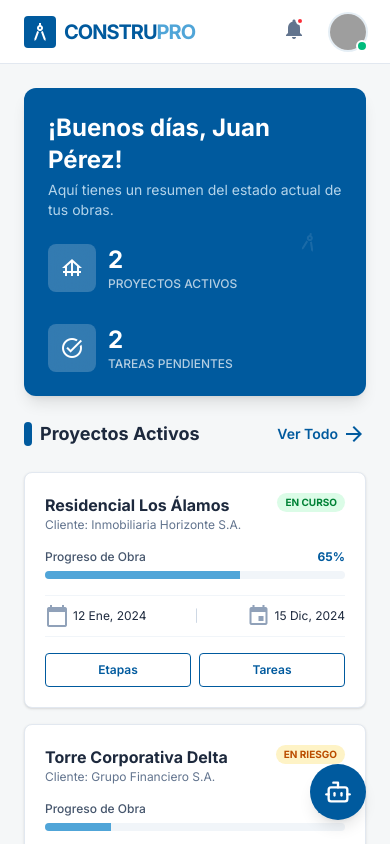
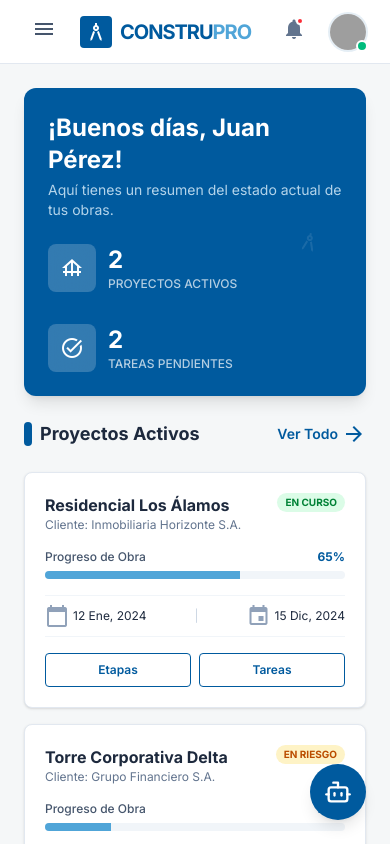
Before and after one commit to papagotto/construpro, a React (Vite) app: page /#/ in a window 390 px wide. Shown: the top 844 px of the page. Built offline with nearby package versions, Linux system fonts and the light colour scheme; grey boxes are pictures that could not be loaded.

Commit message:
feat: Implementa la estructura de diseño principal con Navbar, Sidebar y MainLayout, y añade configuración de puerto de vista previa en Vite.

```diff
--- a/src/components/layout/MainLayout.jsx
+++ b/src/components/layout/MainLayout.jsx
@@ -1,13 +1,19 @@
+import { useState } from 'react';
 import { Outlet } from 'react-router-dom';
 import Navbar from './Navbar';
 import Sidebar from './Sidebar';
 import ChatWidget from '../ChatWidget';
 
 const MainLayout = () => {
+    const [isSidebarOpen, setIsSidebarOpen] = useState(false);
+
+    const toggleSidebar = () => setIsSidebarOpen(!isSidebarOpen);
+    const closeSidebar = () => setIsSidebarOpen(false);
+
     return (
         <div className="min-h-screen">
-            <Navbar />
-            <Sidebar />
+            <Navbar onToggleSidebar={toggleSidebar} />
+            <Sidebar isOpen={isSidebarOpen} onClose={closeSidebar} />
             <main className="md:ml-64 pt-16 min-h-screen">
                 <div className="p-6 max-w-7xl mx-auto space-y-6">
                     <Outlet />
--- a/src/components/layout/Navbar.jsx
+++ b/src/components/layout/Navbar.jsx
@@ -1,10 +1,16 @@
 import { userData } from '../../data/mockData';
 
-const Navbar = () => {
+const Navbar = ({ onToggleSidebar }) => {
     return (
         <nav className="fixed top-0 z-50 w-full bg-surface-light dark:bg-surface-dark border-b border-slate-200 dark:border-slate-800 h-16 flex items-center px-6">
             {/* Left: Logo Area */}
-            <div className="flex-1 flex items-center">
+            <div className="flex-1 flex items-center gap-4">
+                <button
+                    onClick={onToggleSidebar}
+                    className="md:hidden p-2 text-slate-600 dark:text-slate-400 hover:bg-slate-100 dark:hover:bg-slate-800 rounded-lg transition-colors"
+                >
+                    <span className="material-icons">menu</span>
+                </button>
                 <div className="flex items-center gap-2">
                     <div className="w-8 h-8 bg-primary rounded flex items-center justify-center text-white">
                         <span className="material-icons text-xl">architecture</span>
--- a/src/components/layout/Sidebar.jsx
+++ b/src/components/layout/Sidebar.jsx
@@ -2,7 +2,7 @@ import { useState } from 'react';
 import { NavLink } from 'react-router-dom';
 import { navigation } from '../../data/mockData';
 
-const Sidebar = () => {
+const Sidebar = ({ isOpen, onClose }) => {
     const [openMenus, setOpenMenus] = useState(['Recursos']);
 
     const toggleMenu = (name) => {
@@ -13,7 +13,7 @@ const Sidebar = () => {
 
     const renderNavItem = (item) => {
         if (item.subItems) {
-            const isOpen = openMenus.includes(item.name);
+            const isSubMenuOpen = openMenus.includes(item.name);
             return (
                 <div key={item.name} className="relative">
                     <button
@@ -25,18 +25,19 @@ const Sidebar = () => {
                             <span>{item.name}</span>
                         </div>
                         <span
-                            className={`material-icons text-sm transform transition-transform duration-200 ${isOpen ? 'rotate-180' : ''
+                            className={`material-icons text-sm transform transition-transform duration-200 ${isSubMenuOpen ? 'rotate-180' : ''
                                 }`}
                         >
                             expand_more
                         </span>
                     </button>
-                    {isOpen && (
+                    {isSubMenuOpen && (
                         <div className="pl-8 pt-1 space-y-1">
                             {item.subItems.map((subItem) => (
                                 <NavLink
                                     key={subItem.name}
                                     to={subItem.href}
+                                    onClick={onClose}
                                     className={({ isActive }) =>
                                         `flex items-center gap-3 px-4 py-2 rounded-lg transition-colors ${isActive
                                             ? 'text-primary bg-primary/10 font-medium'
@@ -58,6 +59,7 @@ const Sidebar = () => {
             <NavLink
                 key={item.name}
                 to={item.href}
+                onClick={onClose}
                 className={({ isActive }) =>
                     `flex items-center gap-3 px-4 py-3 rounded-lg transition-colors ${isActive
                         ? 'text-primary bg-primary/10 font-medium'
@@ -74,7 +76,17 @@ const Sidebar = () => {
     const categories = [...new Set(navigation.map((i) => i.category))];
 
     return (
-        <aside className="fixed left-0 top-16 h-[calc(100vh-4rem)] w-64 bg-surface-light dark:bg-surface-dark border-r border-slate-200 dark:border-slate-800 hidden md:block overflow-y-auto">
+        <>
+            {/* Backdrop for mobile */}
+            {isOpen && (
+                <div
+                    className="fixed inset-0 bg-slate-900/50 backdrop-blur-sm z-40 md:hidden"
+                    onClick={onClose}
+                />
+            )}
+
+            <aside className={`fixed left-0 top-16 h-[calc(100vh-4rem)] w-64 bg-surface-light dark:bg-surface-dark border-r border-slate-200 dark:border-slate-800 z-50 overflow-y-auto transform transition-transform duration-300 ease-in-out ${isOpen ? 'translate-x-0' : '-translate-x-full'
+                } md:translate-x-0`}>
                 <div className="p-4 space-y-1">
                     {categories.map((cat) => (
                         <div key={cat} className="mb-6">
@@ -97,6 +109,7 @@ const Sidebar = () => {
                     </div>
                 </div>
             </aside>
+        </>
     );
 };
 
--- a/vite.config.js
+++ b/vite.config.js
@@ -13,5 +13,8 @@ export default defineConfig({
     port: 8000,
     strictPort: true,
     host: true
+  },
+  preview: {
+    port: 3000  // Cambia por el puerto deseado, ej. 3000 o 8080
   }
 })
```
Lines whose indentation alone changed are shown as unchanged.
